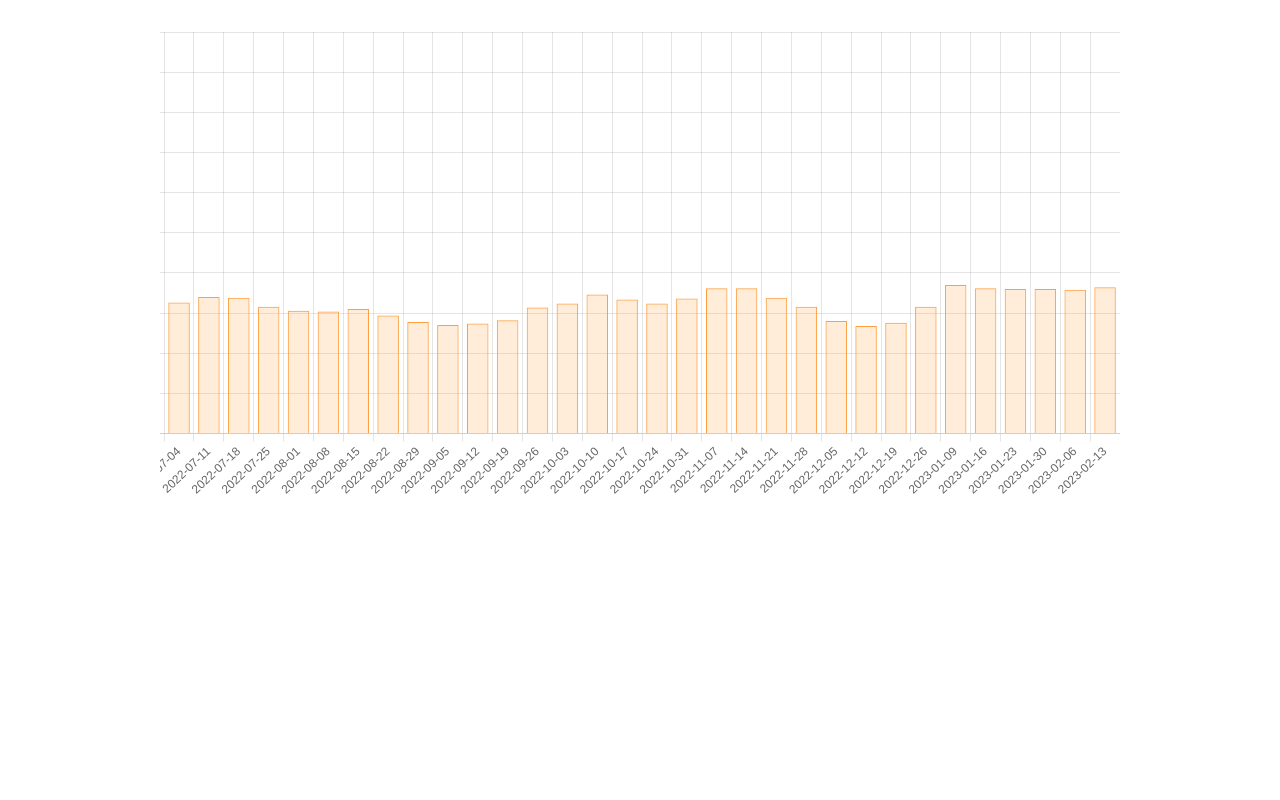
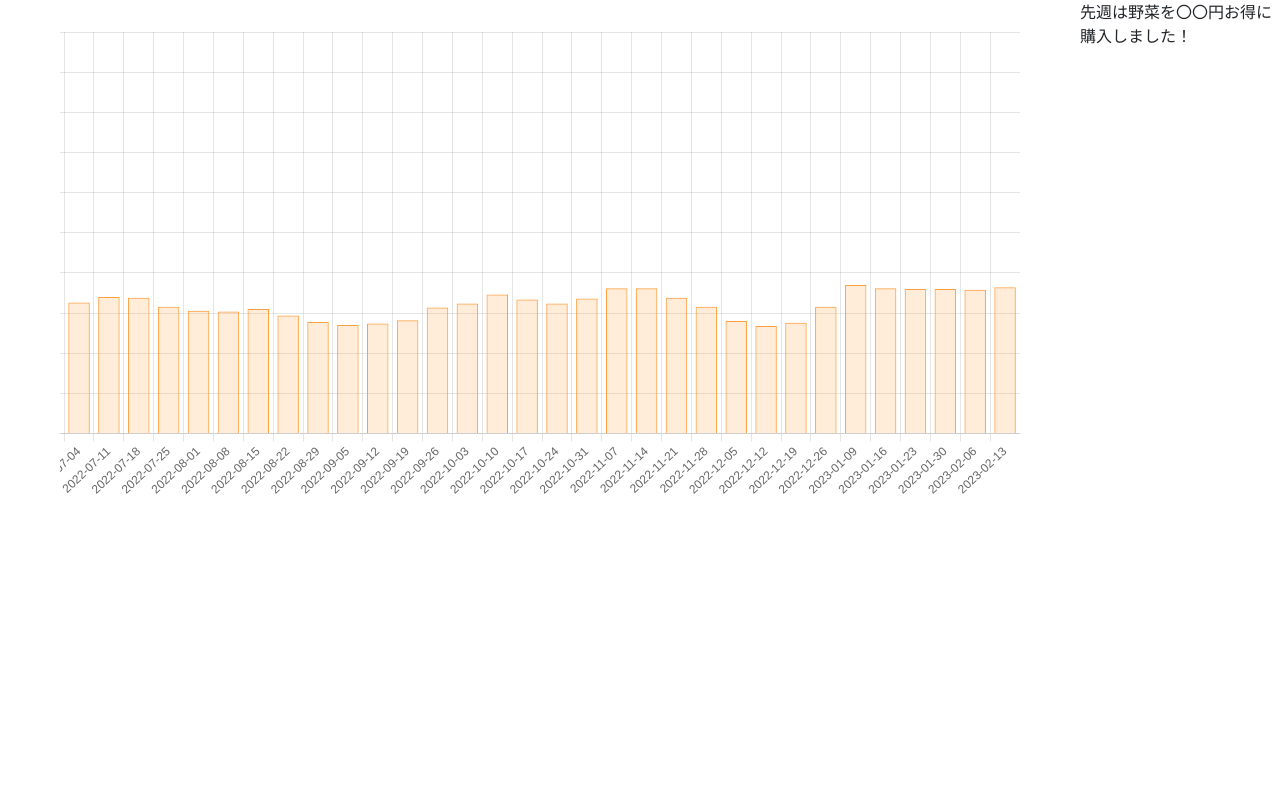
Before and after one commit to masatomo57/Indoor, a Flask app: page / in a window 1280 px wide. Shown: the part 76-876 px from the top of the page. Run offline with Flask 2, Linux system fonts and the light colour scheme; a user stored in the database is signed in.

Commit message:
Wed, Mar 1, 2023, 1:06 PM +09:00

```diff
--- a/kakeibo/static/style.css
+++ b/kakeibo/static/style.css
@@ -100,6 +100,12 @@
     display: flex;/*サイドバーとメインコンテンツを横並びにする指定をした*/
 }
 
+.speech_bubble {
+    width: 200px;
+    min-width: 200px
+    padding: 10px;
+}
+
 .demo_rect{
     width: 100px;
     max-height:200px;
--- a/kakeibo/templates/index.html
+++ b/kakeibo/templates/index.html
@@ -7,6 +7,10 @@
         <div style="height:500px;">
             <canvas id="chart" class="canvas"></canvas>
         </div>
+    </div>
+
+    <div class="speech_bubble">
+        <p>先週は野菜を〇〇円お得に購入しました！</p>
     </div>
 
     <script src="https://cdn.jsdelivr.net/npm/chart.js"></script>
```
Also changed, not shown: 1 other file.
